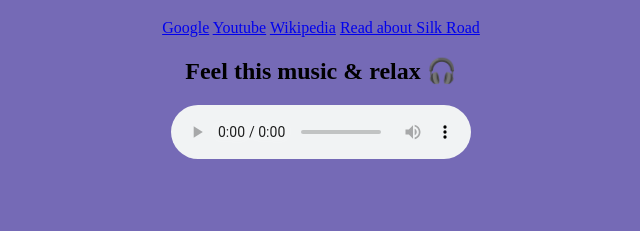
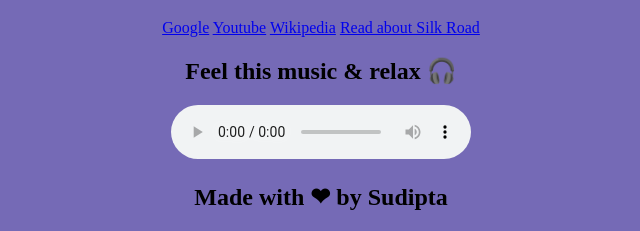
Before and after one commit to developersudipta08/My-First-Webpage, a plain HTML site: page index.html in a window 1280 px wide. Shown: the part 574-805 px from the top of the page, without its empty margins (319-959 px from the left). Drawn offline with Linux system fonts and the light colour scheme.

Commit message:
Update index.html

```diff
--- a/index.html
+++ b/index.html
@@ -14,5 +14,6 @@
  <a href="https://en.wikipedia.org/wiki/Silk_Road">Read about Silk Road</a>
  <h2>Feel this music & relax 🎧</h2>
  <audio src="audio1.mp3" controls></audio>
+<h2>Made with ❤ by Sudipta</h2>
 </body>
 </html>
```
